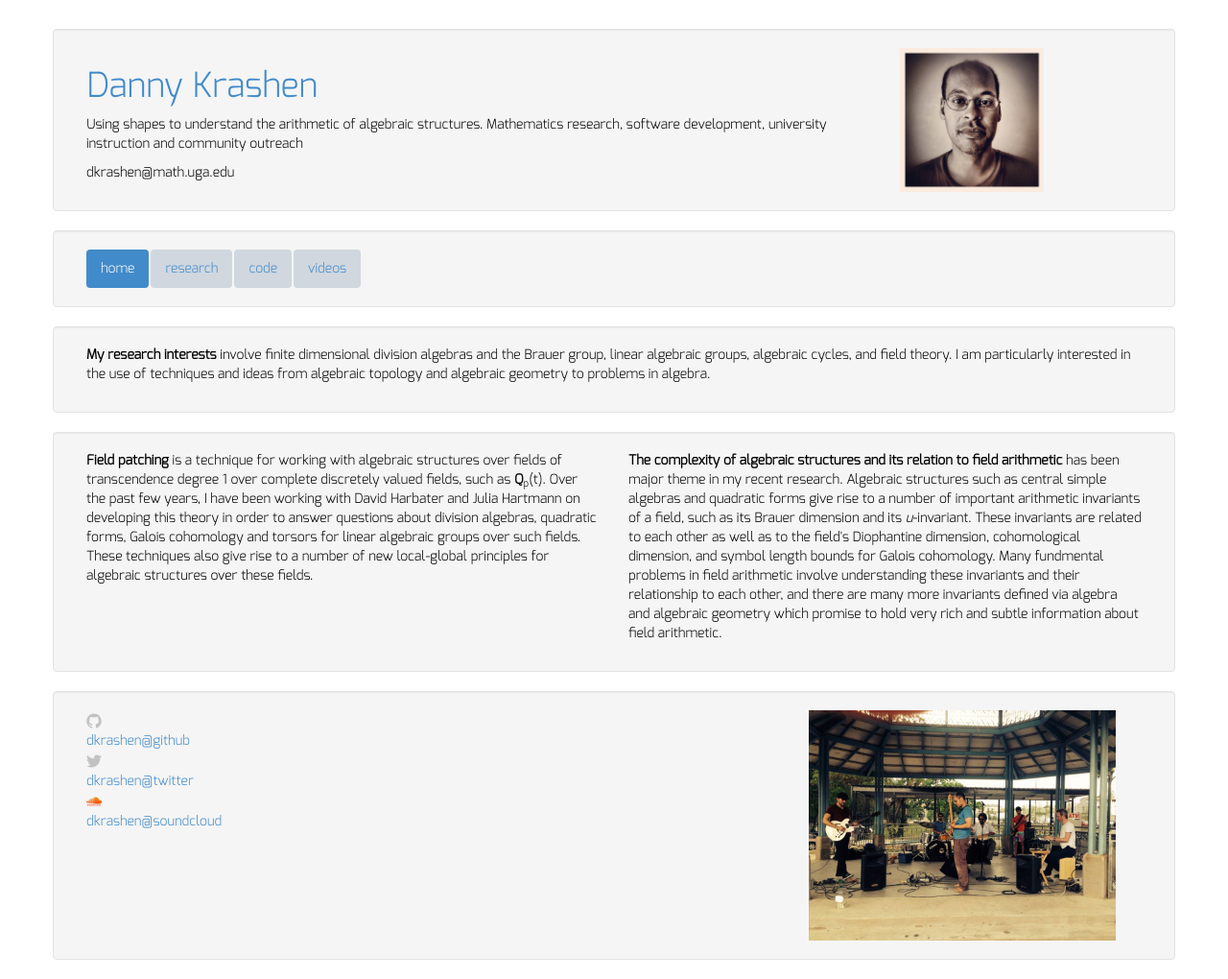
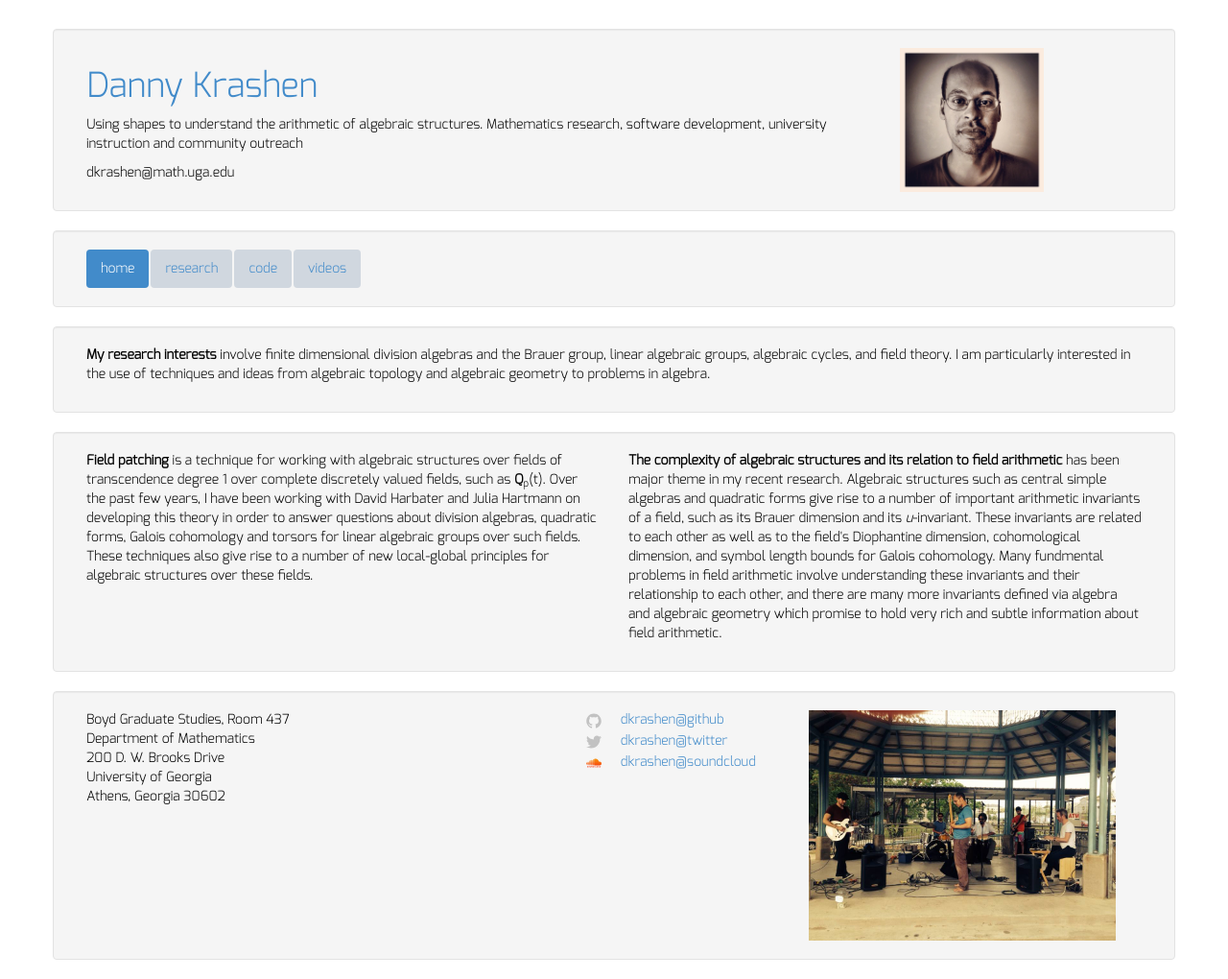
Before and after one commit to dkrashen/dkrashen.github.io, a Jekyll site: the page built from index.html, in a window 1280 px wide. Shown: the whole page at 96% size. Built offline with Jekyll 4.4.1, drawn with Linux system fonts in a browser that asks for light colours.

Commit message:
added address, changed dl styling on frontpage

```diff
--- a/_includes/actionfoot.html
+++ b/_includes/actionfoot.html
@@ -1,6 +1,14 @@
 <div class="row footer-row well">
 
-	<div class="col-md-8">
+	<div class="col-md-4">
+		Boyd Graduate Studies, Room 437 <br />
+		Department of Mathematics <br />
+		200 D. W. Brooks Drive <br />
+		University of Georgia <br />
+		Athens, Georgia 30602 <br />
+	</div>
+
+	<div class="col-md-4">
 		{% include mylinks.html %}
 	</div>
 
--- a/_includes/mylinks.html
+++ b/_includes/mylinks.html
@@ -1,4 +1,4 @@
-<dl>
+<dl class="dl-horizontal">
 {% if site.github_username %}
 <dt>{% include githubicon.html %}</dt>
 <dd>
```
